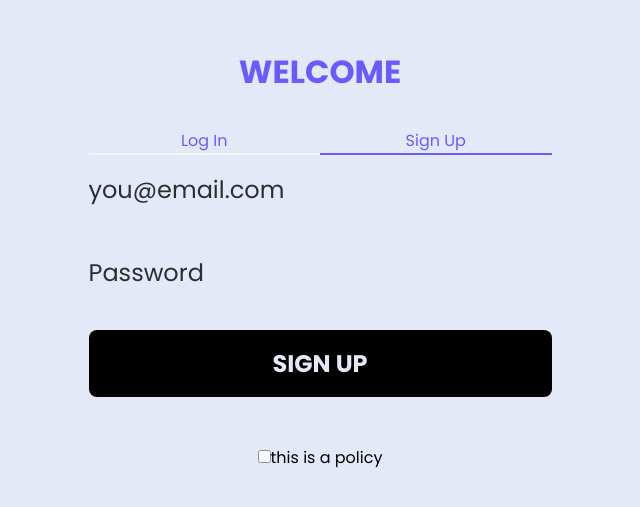
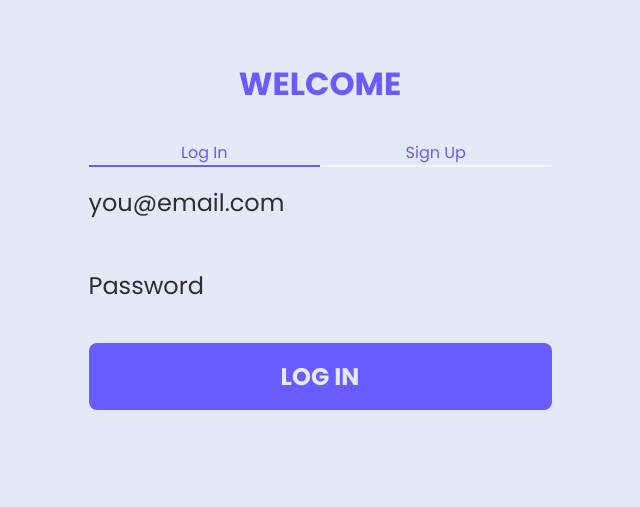
Before and after one commit to Ashuai-jpg/vue-easy-web-with-firebase-auth, a Vue app: page /auth in a window 1280 px wide. Shown: the part 205-712 px from the top of the page, without its empty margins (320-960 px from the left). Built offline with nearby package versions, Linux system fonts and the light colour scheme.

Commit message:
btn color trans when policy is checked

```diff
--- a/src/views/log/auth.vue
+++ b/src/views/log/auth.vue
@@ -39,7 +39,7 @@ import { useStore } from 'vuex'
 const store = useStore();
 
 const form_input = ref({});
-const isLog = ref(false)
+const isLog = ref(true)
 const isChecked = ref(false)
 
 
@@ -102,15 +102,14 @@ input:not([type="checkbox"]) {
     border: none;
     outline: none;
     background: none;
-
     display: block;
     width: 100%;
     min-width: 400px;
-    /*  */
     margin: 0 auto;
     font-size: 1.5rem;
     margin-bottom: 2rem;
     padding: 0.5rem 0rem;
+    transition: background-color 0.4s ease-out; /* color transition when policy is checked */
 }
 
 input:not([type="submit"]) {
@@ -133,7 +132,7 @@ input::placeholder {
 }
 
 input:disabled{
-    background-color: black !important ;
+    background-color:gray !important ;
     cursor:not-allowed !important;
 }
 
```
